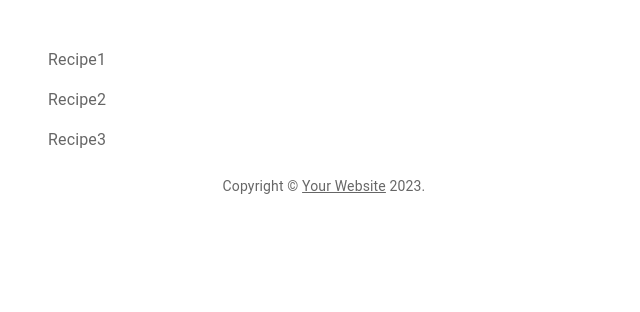
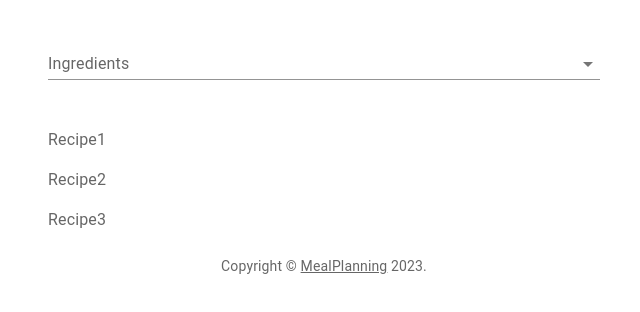
Before and after one commit to phasmaticmelancholy/MealPlanning, a React (Create React App) app in the folder MealPlanningUI/src/main/mealplanning-ui/: page / in a window 1280 px wide. Shown: the top 312 px of the page, without its empty margins (316-956 px from the left). Built offline with nearby package versions, Linux system fonts and the light colour scheme.

Commit message:
Updated schema and made modifications to ui

```diff
--- a/MealPlanningUI/src/main/mealplanning-ui/src/containers/App.js
+++ b/MealPlanningUI/src/main/mealplanning-ui/src/containers/App.js
@@ -3,6 +3,8 @@ import Container from '@mui/material/Container';
 import Typography from '@mui/material/Typography';
 import Box from '@mui/material/Box';
 import Link from '@mui/material/Link';
+import Autocomplete from '@mui/material/Autocomplete';
+import TextField from '@mui/material/TextField';
 import Recipe from './Recipe';
 
 function Copyright() {
@@ -10,7 +12,7 @@ function Copyright() {
     <Typography variant="body2" color="text.secondary" align="center">
       {'Copyright © '}
       <Link color="inherit" href="https://mui.com/">
-        Your Website
+        MealPlanning
       </Link>{' '}
       {new Date().getFullYear()}
       {'.'}
@@ -18,10 +20,28 @@ function Copyright() {
   );
 }
 
+function SearchBar() {
+    var ingredients = ['Apple', 'Banana', 'Onion'];
+    return (<Autocomplete
+        multiple
+        options={ingredients}
+        getOptionLabel={(option) => option}
+        renderInput={(params) => (
+          <TextField
+            {...params}
+            variant="standard"
+            label="Ingredients"
+            placeholder="Search Ingredients"
+          />
+        )}
+      />);
+}
+
 export default function App() {
   return (
     <Container maxWidth="sm">
       <Box sx={{ my: 4 }}>
+        <SearchBar />
         <Recipe />
         <Copyright />
       </Box>
```
Also changed, not shown: 2 other files (tests, documents, lock files or other folders).
